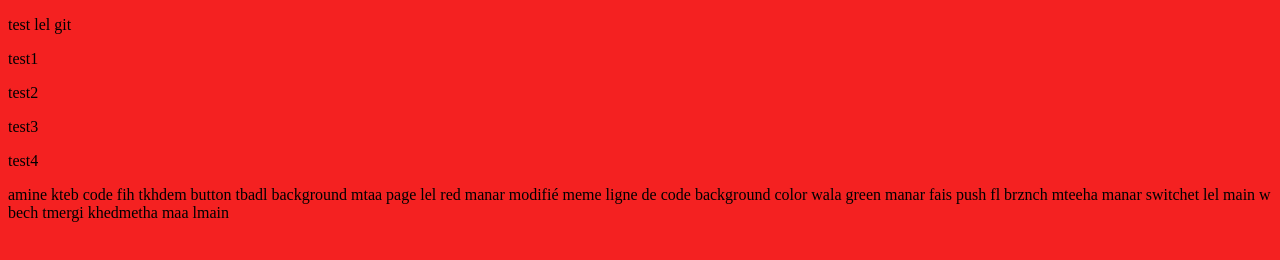
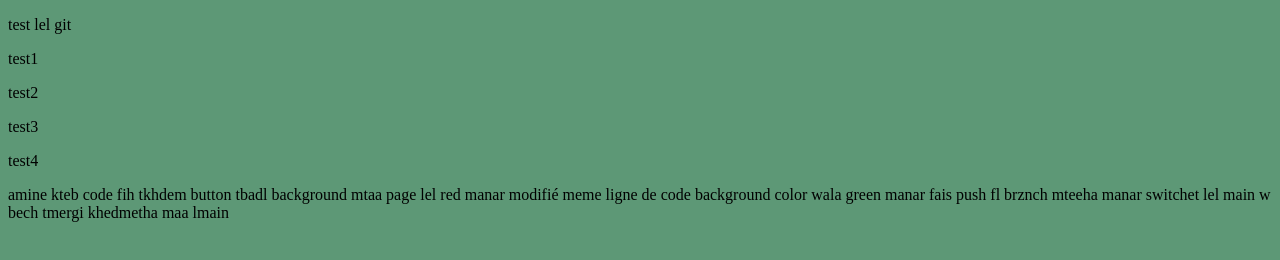
Before and after one commit to imen-mekni/git-et-github, a plain HTML site: page index.html in a window 1280 px wide. Drawn offline with Linux system fonts and the light colour scheme.

Commit message:
backgroundgreen

```diff
--- a/style.css
+++ b/style.css
@@ -1,5 +1,5 @@
 body {
 
-background-color: rgb(244, 33, 33);
+background-color: rgb(93, 152, 118);
 
 }
```
